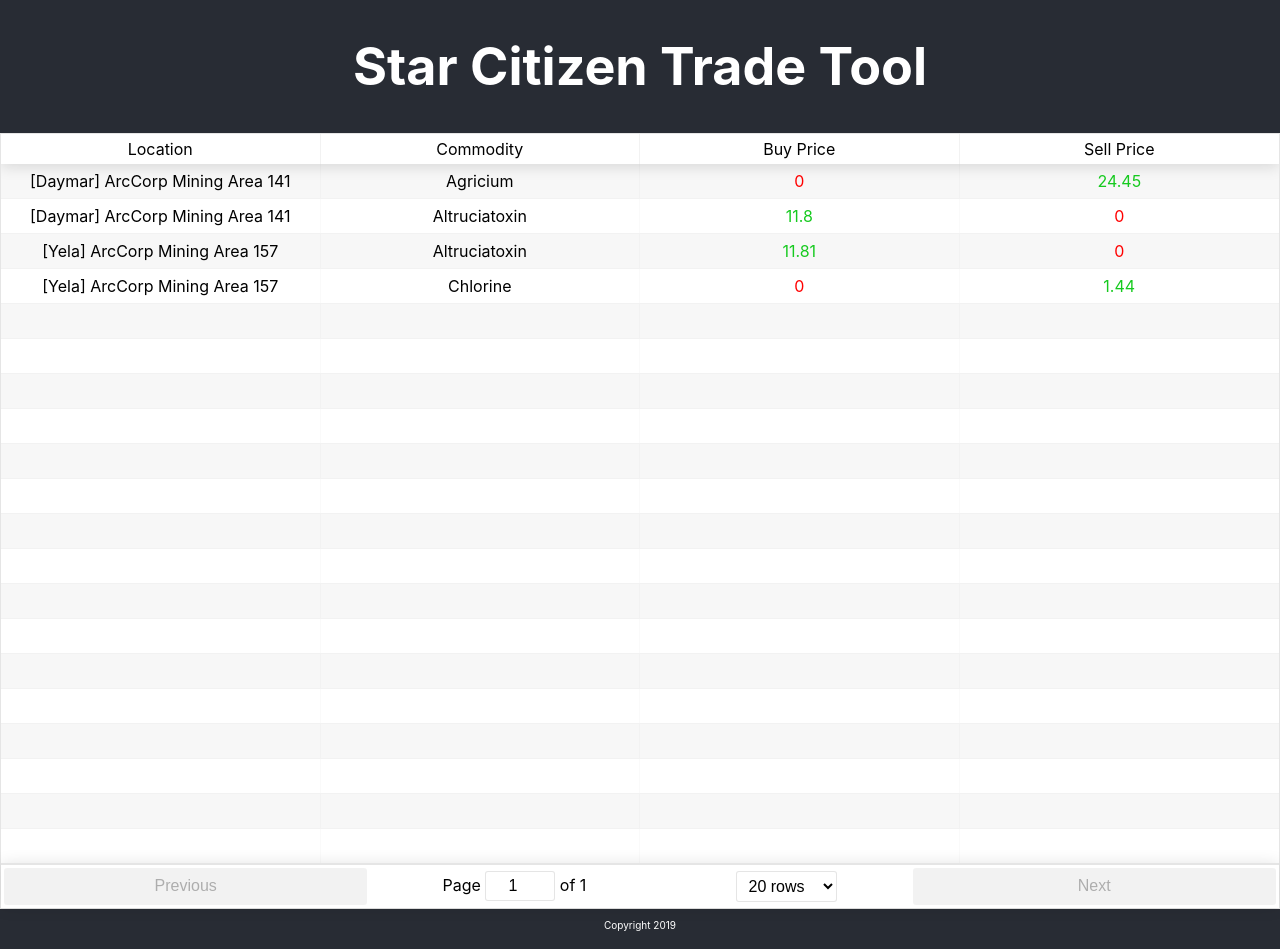
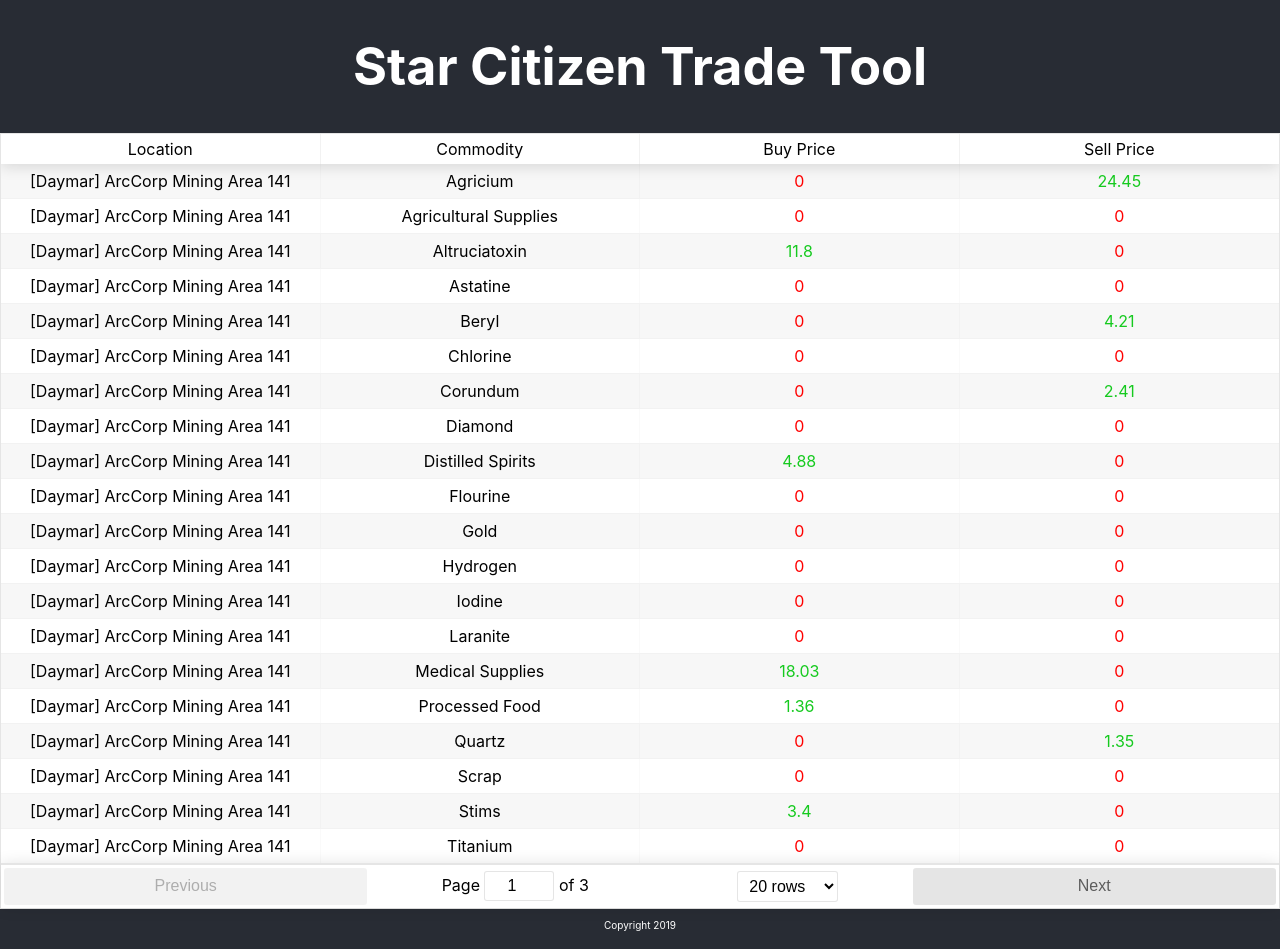
Before and after one commit to ArcticPheenix/sc-trade-tool, a React (Create React App) app: page / in a window 1280 px wide. Built offline with nearby package versions, Linux system fonts and the light colour scheme.

Commit message:
WIP: Commodity data added

```diff
--- a/src/commodity_data.js
+++ b/src/commodity_data.js
@@ -8,8 +8,146 @@
     },
     {
         location: '[Daymar] ArcCorp Mining Area 141',
+        commodity: 'Agricultural Supplies',
+        buyPrice: 0.0,
+        sellPrice: 0.0
+    },
+    {
+        location: '[Daymar] ArcCorp Mining Area 141',
         commodity: 'Altruciatoxin',
         buyPrice: 11.80,
+        sellPrice: 0.0
+    },
+    {
+        location: '[Daymar] ArcCorp Mining Area 141',
+        commodity: 'Astatine',
+        buyPrice: 0.0,
+        sellPrice: 0.0
+    },
+    {
+        location: '[Daymar] ArcCorp Mining Area 141',
+        commodity: 'Beryl',
+        buyPrice: 0.0,
+        sellPrice: 4.21
+    },
+    {
+        location: '[Daymar] ArcCorp Mining Area 141',
+        commodity: 'Chlorine',
+        buyPrice: 0.0,
+        sellPrice: 0.0
+    },
+    {
+        location: '[Daymar] ArcCorp Mining Area 141',
+        commodity: 'Corundum',
+        buyPrice: 0.0,
+        sellPrice: 2.41
+    },
+    {
+        location: '[Daymar] ArcCorp Mining Area 141',
+        commodity: 'Diamond',
+        buyPrice: 0.0,
+        sellPrice: 0.0
+    },
+    {
+        location: '[Daymar] ArcCorp Mining Area 141',
+        commodity: 'Distilled Spirits',
+        buyPrice: 4.88,
+        sellPrice: 0.0
+    },
+    {
+        location: '[Daymar] ArcCorp Mining Area 141',
+        commodity: 'Flourine',
+        buyPrice: 0.0,
+        sellPrice: 0.0
+    },
+    {
+        location: '[Daymar] ArcCorp Mining Area 141',
+        commodity: 'Gold',
+        buyPrice: 0.0,
+        sellPrice: 0.0
+    },
+    {
+        location: '[Daymar] ArcCorp Mining Area 141',
+        commodity: 'Hydrogen',
+        buyPrice: 0.0,
+        sellPrice: 0.0
+    },
+    {
+        location: '[Daymar] ArcCorp Mining Area 141',
+        commodity: 'Iodine',
+        buyPrice: 0.0,
+        sellPrice: 0.0
+    },
+    {
+        location: '[Daymar] ArcCorp Mining Area 141',
+        commodity: 'Laranite',
+        buyPrice: 0.0,
+        sellPrice: 0.0
+    },
+    {
+        location: '[Daymar] ArcCorp Mining Area 141',
+        commodity: 'Medical Supplies',
+        buyPrice: 18.03,
+        sellPrice: 0.0
+    },
+    {
+        location: '[Daymar] ArcCorp Mining Area 141',
+        commodity: 'Processed Food',
+        buyPrice: 1.36,
+        sellPrice: 0.0
+    },
+    {
+        location: '[Daymar] ArcCorp Mining Area 141',
+        commodity: 'Quartz',
+        buyPrice: 0.0,
+        sellPrice: 1.35
+    },
+    {
+        location: '[Daymar] ArcCorp Mining Area 141',
+        commodity: 'Scrap',
+        buyPrice: 0.0,
+        sellPrice: 0.0
+    },
+    {
+        location: '[Daymar] ArcCorp Mining Area 141',
+        commodity: 'Stims',
+        buyPrice: 3.40,
+        sellPrice: 0.0
+    },
+    {
+        location: '[Daymar] ArcCorp Mining Area 141',
+        commodity: 'Titanium',
+        buyPrice: 0.0,
+        sellPrice: 0.0
+    },
+    {
+        location: '[Daymar] ArcCorp Mining Area 141',
+        commodity: 'Tungsten',
+        buyPrice: 0.0,
+        sellPrice: 3.73
+    },
+    {
+        location: '[Daymar] ArcCorp Mining Area 141',
+        commodity: 'Waste',
+        buyPrice: 0.0,
+        sellPrice: 0.01
+    },
+    {
+        location: '[Daymar] ArcCorp Mining Area 141',
+        commodity: 'WiDoW',
+        buyPrice: 24.00,
+        sellPrice: 0.0
+    },
+    {
+        location: '[Yela] ArcCorp Mining Area 157',
+        commodity: 'Agricium',
+        buyPrice: 0.0,
+        sellPrice: 0.0
+    },
+    {
+        location: '[Yela] ArcCorp Mining Area 157',
+        commodity: 'Agricultural Supplies',
+        buyPrice: 0.0,
         sellPrice: 0.0
     },
     {
@@ -20,8 +158,122 @@
     },
     {
         location: '[Yela] ArcCorp Mining Area 157',
+        commodity: 'Astatine',
+        buyPrice: 0.0,
+        sellPrice: 0.0
+    },
+    {
+        location: '[Yela] ArcCorp Mining Area 157',
+        commodity: 'Beryl',
+        buyPrice: 0.0,
+        sellPrice: 4.21
+    },
+    {
+        location: '[Yela] ArcCorp Mining Area 157',
         commodity: 'Chlorine',
         buyPrice: 0.0,
         sellPrice: 1.44
-    }
+    },
+    {
+        location: '[Yela] ArcCorp Mining Area 157',
+        commodity: 'Corundum',
+        buyPrice: 0.0,
+        sellPrice: 2.41
+    },
+    {
+        location: '[Yela] ArcCorp Mining Area 157',
+        commodity: 'Diamond',
+        buyPrice: 0.0,
+        sellPrice: 0.0
+    },
+    {
+        location: '[Yela] ArcCorp Mining Area 157',
+        commodity: 'Distilled Spirits',
+        buyPrice: 4.95,
+        sellPrice: 0.0
+    },
+    {
+        location: '[Yela] ArcCorp Mining Area 157',
+        commodity: 'Flourine',
+        buyPrice: 0.0,
+        sellPrice: 2.63
+    },
+    {
+        location: '[Yela] ArcCorp Mining Area 157',
+        commodity: 'Gold',
+        buyPrice: 0.0,
+        sellPrice: 0.0
+    },
+    {
+        location: '[Yela] ArcCorp Mining Area 157',
+        commodity: 'Hydrogen',
+        buyPrice: 0.0,
+        sellPrice: 0.98
+    },
+    {
+        location: '[Yela] ArcCorp Mining Area 157',
+        commodity: 'Iodine',
+        buyPrice: 0.0,
+        sellPrice: 0.34
+    },
+    {
+        location: '[Yela] ArcCorp Mining Area 157',
+        commodity: 'Laranite',
+        buyPrice: 0.0,
+        sellPrice: 0.0
+    },
+    {
+        location: '[Yela] ArcCorp Mining Area 157',
+        commodity: 'Medical Supplies',
+        buyPrice: 18.05,
+        sellPrice: 0.0
+    },
+    {
+        location: '[Yela] ArcCorp Mining Area 157',
+        commodity: 'Processed Food',
+        buyPrice: 1.36,
+        sellPrice: 0.0
+    },
+    {
+        location: '[Yela] ArcCorp Mining Area 157',
+        commodity: 'Quartz',
+        buyPrice: 0.0,
+        sellPrice: 0.0
+    },
+    {
+        location: '[Yela] ArcCorp Mining Area 157',
+        commodity: 'Scrap',
+        buyPrice: 0.0,
+        sellPrice: 0.0
+    },
+    {
+        location: '[Yela] ArcCorp Mining Area 157',
+        commodity: 'Stims',
+        buyPrice: 3.40,
+        sellPrice: 0.0
+    },
+    {
+        location: '[Yela] ArcCorp Mining Area 157',
+        commodity: 'Titanium',
+        buyPrice: 0.0,
+        sellPrice: 0.0
+    },
+    {
+        location: '[Yela] ArcCorp Mining Area 157',
+        commodity: 'Tungsten',
+        buyPrice: 0.0,
+        sellPrice: 0.0
+    },
+    {
+        location: '[Yela] ArcCorp Mining Area 157',
+        commodity: 'Waste',
+        buyPrice: 0.0,
+        sellPrice: 0.01
+    },
+    {
+        location: '[Yela] ArcCorp Mining Area 157',
+        commodity: 'WiDoW',
+        buyPrice: 24.00,
+        sellPrice: 0.0
+    },
   ];
```
Lines whose indentation alone changed are shown as unchanged.
